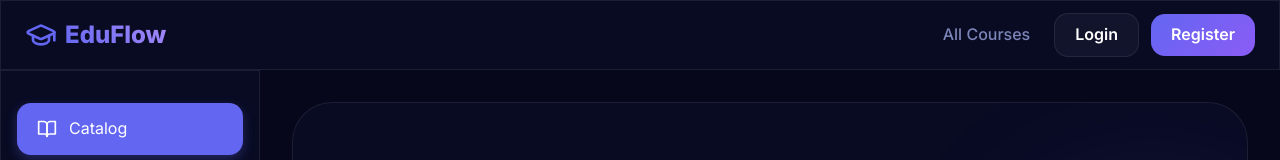
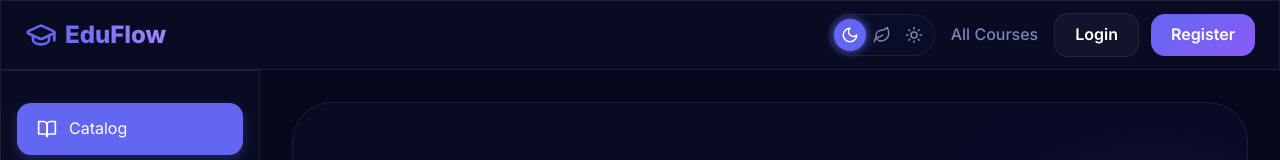
Before and after one commit to Saravanan-io/eduflow, a React (Vite) app in the folder client/: page / in a window 1280 px wide. Shown: the top 160 px of the page. Built offline with nearby package versions, Linux system fonts and the light colour scheme; no server answers.

Commit message:
save before worktree

```diff
--- a/client/src/App.jsx
+++ b/client/src/App.jsx
@@ -6,6 +6,7 @@ import Sidebar from './components/Sidebar';
 import ProtectedRoute from './components/ProtectedRoute';
 import RoleRoute from './components/RoleRoute';
 import AIChatbot from './components/AIChatbot';
+import { ThemeProvider } from './context/ThemeContext';
 import { useState } from 'react';
 
 // Pages
@@ -118,6 +119,7 @@ const AppLayout = () => {
 
 function App() {
   return (
+    <ThemeProvider>
       <Router>
         <AuthProvider>
           <SocketProvider>
@@ -139,6 +141,7 @@ function App() {
           }
         `}</style>
       </Router>
+    </ThemeProvider>
   );
 }
 
--- a/client/src/components/CourseCard.jsx
+++ b/client/src/components/CourseCard.jsx
@@ -2,13 +2,17 @@ import { Link } from 'react-router-dom';
 import { Users, Clock, Tag } from 'lucide-react';
 
 const CourseCard = ({ course }) => {
+  const fallbackImage = "https://images.unsplash.com/photo-1516321318423-f06f85e504b3?q=80&w=600";
+
   return (
-    <Link to={`/course/${course._id}`} className="card glass flex flex-col" style={{ overflow: 'hidden', padding: 0 }}>
-      <div className="thumbnail" style={{ height: '180px', position: 'relative' }}>
+    <Link to={`/course/${course._id}`} className="card glass flex flex-col animate-fade" style={{ overflow: 'hidden', padding: 0 }}>
+      <div className="thumbnail" style={{ height: '180px', position: 'relative', background: 'var(--bg-card2)' }}>
         <img
-          src={course.thumbnail || 'https://via.placeholder.com/400x225?text=No+Thumbnail'}
+          src={course.thumbnail || fallbackImage}
           alt={course.title}
-          style={{ width: '100%', height: '100%', objectFit: 'cover' }}
+          onError={(e) => { e.target.src = fallbackImage; }}
+          style={{ width: '100%', height: '100%', objectFit: 'cover', transition: 'transform 0.5s' }}
+          className="hover-zoom"
         />
         <div
           className="badge"
--- a/client/src/components/Navbar.jsx
+++ b/client/src/components/Navbar.jsx
@@ -1,15 +1,23 @@
 import { Link, useNavigate } from 'react-router-dom';
 import { useAuth } from '../context/AuthContext';
-import { LogOut, User, Menu, GraduationCap } from 'lucide-react';
+import { useTheme } from '../context/ThemeContext';
+import { LogOut, User, Menu, GraduationCap, Moon, Sun, Leaf } from 'lucide-react';
 
 const Navbar = ({ toggleSidebar }) => {
   const { user, logout } = useAuth();
+  const { theme, setTheme } = useTheme();
   const navigate = useNavigate();
 
   const handleLogout = () => {
     logout();
     navigate('/login');
   };
+
+  const themes = [
+    { name: 'obsidian', icon: <Moon size={18} />, color: '#6366f1' },
+    { name: 'emerald', icon: <Leaf size={18} />, color: '#10b981' },
+    { name: 'sunset', icon: <Sun size={18} />, color: '#f59e0b' }
+  ];
 
   return (
     <nav className="glass sticky-top" style={{ padding: '0.75rem 1.5rem', zIndex: 100, position: 'sticky', top: 0 }}>
@@ -31,8 +39,29 @@ const Navbar = ({ toggleSidebar }) => {
           </Link>
         </div>
 
-        <div className="flex items-center gap-2 sm:gap-6">
-          <Link to="/" className="text-muted hover-primary hide-mobile" style={{ marginRight: '1rem', fontWeight: 500 }}>All Courses</Link>
+        <div className="flex items-center gap-4 sm:gap-8">
+          {/* Theme Switcher */}
+          <div className="flex items-center gap-1 glass" style={{ padding: '4px', borderRadius: '30px' }}>
+            {themes.map((t) => (
+              <button
+                key={t.name}
+                onClick={() => setTheme(t.name)}
+                className={`flex items-center justify-center`}
+                title={`Switch to ${t.name}`}
+                style={{
+                  width: '32px', height: '32px', borderRadius: '50%',
+                  background: theme === t.name ? t.color : 'transparent',
+                  color: theme === t.name ? '#fff' : 'var(--text-muted)',
+                  boxShadow: theme === t.name ? `0 0 10px ${t.color}` : 'none',
+                  transition: 'all 0.3s'
+                }}
+              >
+                {t.icon}
+              </button>
+            ))}
+          </div>
+
+          <Link to="/" className="text-muted hover-primary hide-mobile" style={{ marginRight: '0', fontWeight: 500 }}>All Courses</Link>
 
           {user ? (
             <div className="flex items-center gap-3">
--- /dev/null
+++ b/client/src/context/ThemeContext.jsx
@@ -0,0 +1,35 @@
+import { createContext, useContext, useState, useEffect } from 'react';
+
+const ThemeContext = createContext();
+
+export const ThemeProvider = ({ children }) => {
+  // Themes: 'obsidian', 'emerald', 'sunset'
+  const [theme, setTheme] = useState(() => {
+    return localStorage.getItem('eduflow-theme') || 'obsidian';
+  });
+
+  useEffect(() => {
+    localStorage.setItem('eduflow-theme', theme);
+    document.documentElement.setAttribute('data-theme', theme);
+  }, [theme]);
+
+  const toggleTheme = (newTheme) => {
+    if (['obsidian', 'emerald', 'sunset'].includes(newTheme)) {
+      setTheme(newTheme);
+    }
+  };
+
+  return (
+    <ThemeContext.Provider value={{ theme, setTheme, toggleTheme }}>
+      {children}
+    </ThemeContext.Provider>
+  );
+};
+
+export const useTheme = () => {
+  const context = useContext(ThemeContext);
+  if (!context) {
+    throw new Error('useTheme must be used within a ThemeProvider');
+  }
+  return context;
+};
--- a/client/src/index.css
+++ b/client/src/index.css
@@ -1,4 +1,5 @@
 :root {
+  /* Default Obsidian Theme */
   --primary: #6366f1;
   --primary-hover: #4f46e5;
   --primary-glow: rgba(99, 102, 241, 0.35);
@@ -16,6 +17,34 @@
   --glass-border: rgba(255, 255, 255, 0.08);
   --radius: 14px;
   --transition: all 0.3s cubic-bezier(0.4, 0, 0.2, 1);
+}
+
+[data-theme="emerald"] {
+  --primary: #10b981;
+  --primary-hover: #059669;
+  --primary-glow: rgba(16, 185, 129, 0.3);
+  --secondary: #064e3b;
+  --bg-dark: #022c22;
+  --bg-card: #064e3b;
+  --bg-card2: #065f46;
+  --text-main: #ecfdf5;
+  --text-muted: #6ee7b7;
+  --glass: rgba(255, 255, 255, 0.03);
+  --glass-border: rgba(255, 255, 255, 0.06);
+}
+
+[data-theme="sunset"] {
+  --primary: #f59e0b;
+  --primary-hover: #d97706;
+  --primary-glow: rgba(245, 158, 11, 0.3);
+  --secondary: #7c2d12;
+  --bg-dark: #451a03;
+  --bg-card: #78350f;
+  --bg-card2: #92400e;
+  --text-main: #fffbeb;
+  --text-muted: #fcd34d;
+  --glass: rgba(255, 255, 255, 0.05);
+  --glass-border: rgba(255, 255, 255, 0.08);
 }
 
 * {
```
Lines whose indentation alone changed are shown as unchanged.
